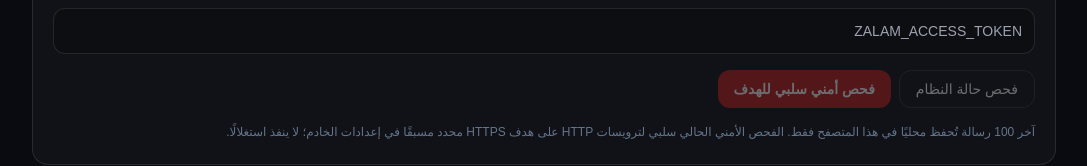
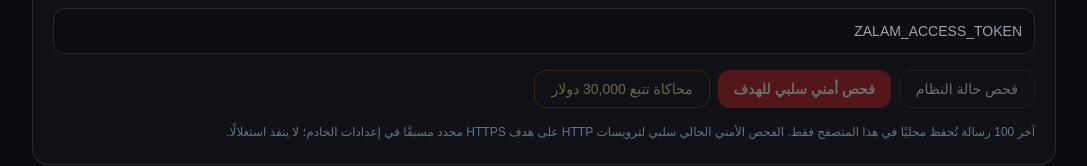
Before and after one commit to jovanexpress713-jpg/zalam-ai, a Next.js app: page / in a window 1280 px wide. Shown: the part 252-418 px from the top of the page, without its empty margins (96-1183 px from the left). Built offline with nearby package versions, Linux system fonts and the light colour scheme.

Commit message:
Add interactive synthetic financial tracing simulation

```diff
--- a/src/app/page.tsx
+++ b/src/app/page.tsx
@@ -3,6 +3,7 @@
 import { FormEvent, useEffect, useState } from "react";
 
 type Message = { role: "user" | "assistant"; content: string };
+type FinancialSimulation = { requestedAmount:number; currency:string; wallets:string[]; transfers:{id:string;from:string;to:string;amount:number;sequence:number}[]; detection:{suspiciousLayeringDetected:boolean;linkedWalletCount:number;linkedTransferCount:number;sourceToDestinationTraceable:boolean;severity:string;findings:string[]}; notice:string };
 type ScanResult = {
   target: string;
   mode: string;
@@ -23,6 +24,8 @@ export default function Home() {
   const [labBusy, setLabBusy] = useState(false);
   const [labMessage, setLabMessage] = useState("");
   const [scanResult, setScanResult] = useState<ScanResult | null>(null);
+  const [simulation, setSimulation] = useState<FinancialSimulation | null>(null);
+  const [simulationBusy, setSimulationBusy] = useState(false);
   const [runtimeInfo, setRuntimeInfo] = useState<{state:string;provider:{configured:boolean};securityLab:{configured:boolean;mode:string}} | null>(null);
 
   useEffect(() => {
@@ -69,6 +72,25 @@ export default function Home() {
     } catch (error) {
       setLabMessage(error instanceof Error ? error.message : "تعذر فحص الحالة");
     } finally { setLabBusy(false); }
+  }
+
+  async function runFinancialSimulation() {
+    if (!accessToken.trim() || simulationBusy) return;
+    setSimulationBusy(true);
+    setSimulation(null);
+    try {
+      const response = await fetch("/api/security/financial-simulation", {
+        method: "POST",
+        headers: { "Content-Type": "application/json", "x-zalam-access-token": accessToken.trim() },
+        body: JSON.stringify({ amount: 30000 }),
+        cache: "no-store"
+      });
+      const data = await response.json();
+      if (!response.ok) throw new Error(data.error || "تعذرت المحاكاة");
+      setSimulation(data);
+    } catch (error) {
+      setLabMessage(error instanceof Error ? error.message : "تعذرت المحاكاة");
+    } finally { setSimulationBusy(false); }
   }
 
   async function runPassiveScan() {
@@ -147,6 +169,7 @@ export default function Home() {
           <div className="mt-4 flex flex-wrap gap-2">
             <button type="button" disabled={!accessToken.trim() || labBusy} onClick={loadStatus} className="rounded-xl border border-white/15 px-4 py-2 text-sm disabled:opacity-40">{labBusy ? "جارٍ الفحص..." : "فحص حالة النظام"}</button>
             <button type="button" disabled={!accessToken.trim() || labBusy} onClick={runPassiveScan} className="rounded-xl bg-red-700 px-4 py-2 text-sm font-bold disabled:opacity-40">{labBusy ? "جارٍ التنفيذ..." : "فحص أمني سلبي للهدف"}</button>
+            <button type="button" disabled={!accessToken.trim() || simulationBusy} onClick={runFinancialSimulation} className="rounded-xl border border-amber-500/40 px-4 py-2 text-sm text-amber-200 disabled:opacity-40">{simulationBusy ? "جارٍ تشغيل المحاكاة..." : "محاكاة تتبع 30,000 دولار"}</button>
           </div>
           {runtimeInfo && <div className="mt-4 grid gap-2 rounded-xl bg-black/20 p-4 text-sm sm:grid-cols-3">
             <p>المزوّد: <b>{runtimeInfo.provider.configured ? "مُعدّ" : "يحتاج إعدادًا"}</b></p>
@@ -154,6 +177,13 @@ export default function Home() {
             <p>الحالة: <b>{runtimeInfo.state}</b></p>
           </div>}
           {labMessage && <p className="mt-3 text-sm text-slate-300">{labMessage}</p>}
+          {simulation && <div className="mt-4 rounded-xl border border-amber-500/30 bg-amber-950/10 p-4">
+            <b>محاكاة مالية اصطناعية — {simulation.requestedAmount.toLocaleString()} {simulation.currency}</b>
+            <p className="mt-2 text-sm">تم ربط {simulation.detection.linkedWalletCount} محافظ و{simulation.detection.linkedTransferCount} تحويلات.</p>
+            <p className="mt-1 text-sm">اكتشاف التسلسل المشبوه: <b>{simulation.detection.suspiciousLayeringDetected ? "تم اكتشافه" : "لم يُكتشف"}</b> · إمكانية تتبع المصدر: <b>{simulation.detection.sourceToDestinationTraceable ? "نعم" : "لا"}</b></p>
+            <ol className="mt-3 space-y-2">{simulation.transfers.map(tx => <li key={tx.id} className="rounded-lg bg-black/20 p-2 text-xs">{tx.id}: {tx.from} ← {tx.to} · {tx.amount.toLocaleString()} USD تجريبي</li>)}</ol>
+            <p className="mt-3 text-xs text-slate-400">{simulation.notice}</p>
+          </div>}
           {scanResult && <div className="mt-4 rounded-xl border border-white/10 p-4">
             <div className="flex flex-wrap justify-between gap-2"><b>نتيجة الفحص: {scanResult.target}</b><span className="text-xs text-slate-400">HTTP {scanResult.httpStatus}</span></div>
             <p className="mt-2 text-sm">اجتاز {scanResult.summary.passed} من {scanResult.summary.total} · يحتاج مراجعة {scanResult.summary.needsReview}</p>
```
